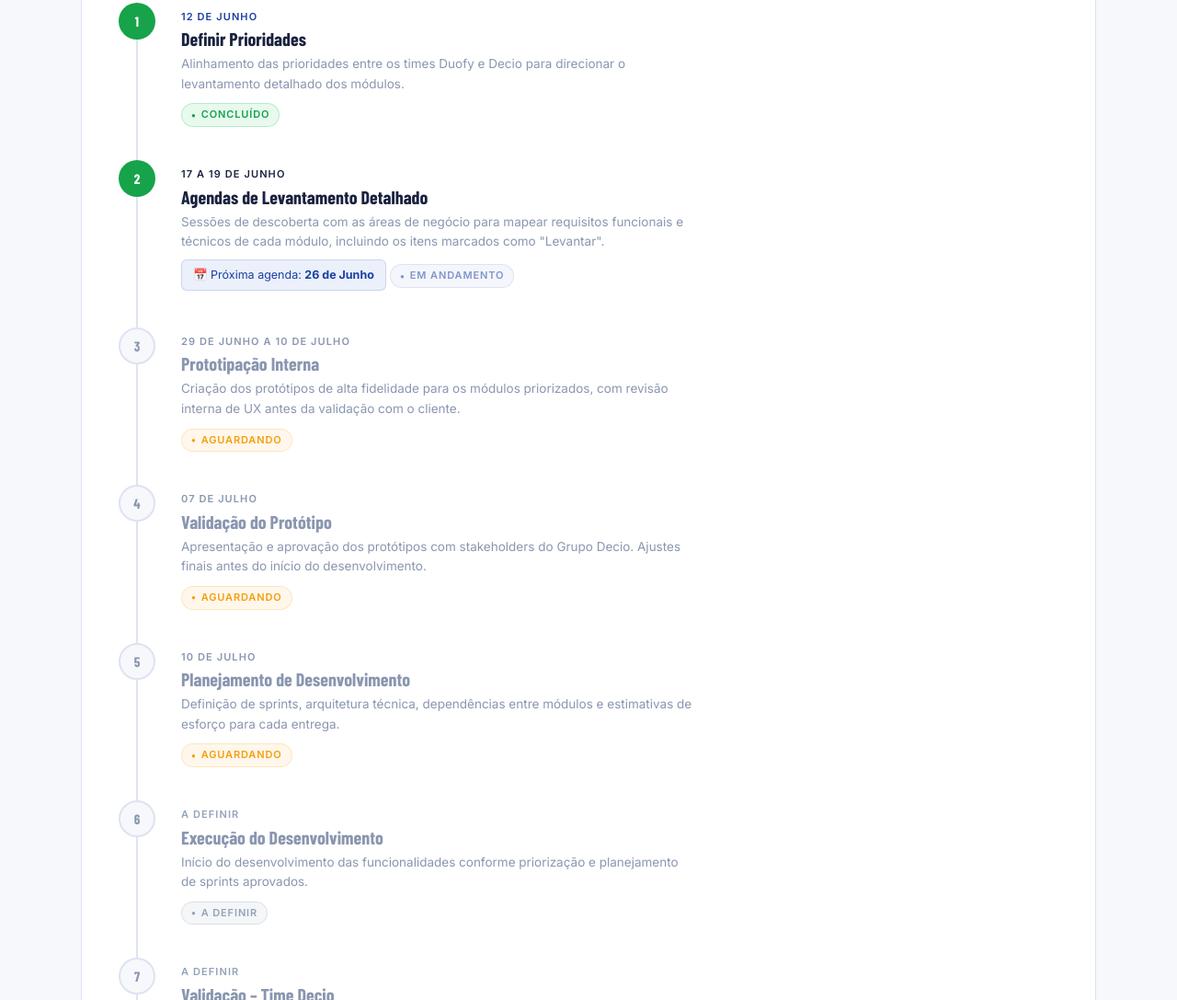
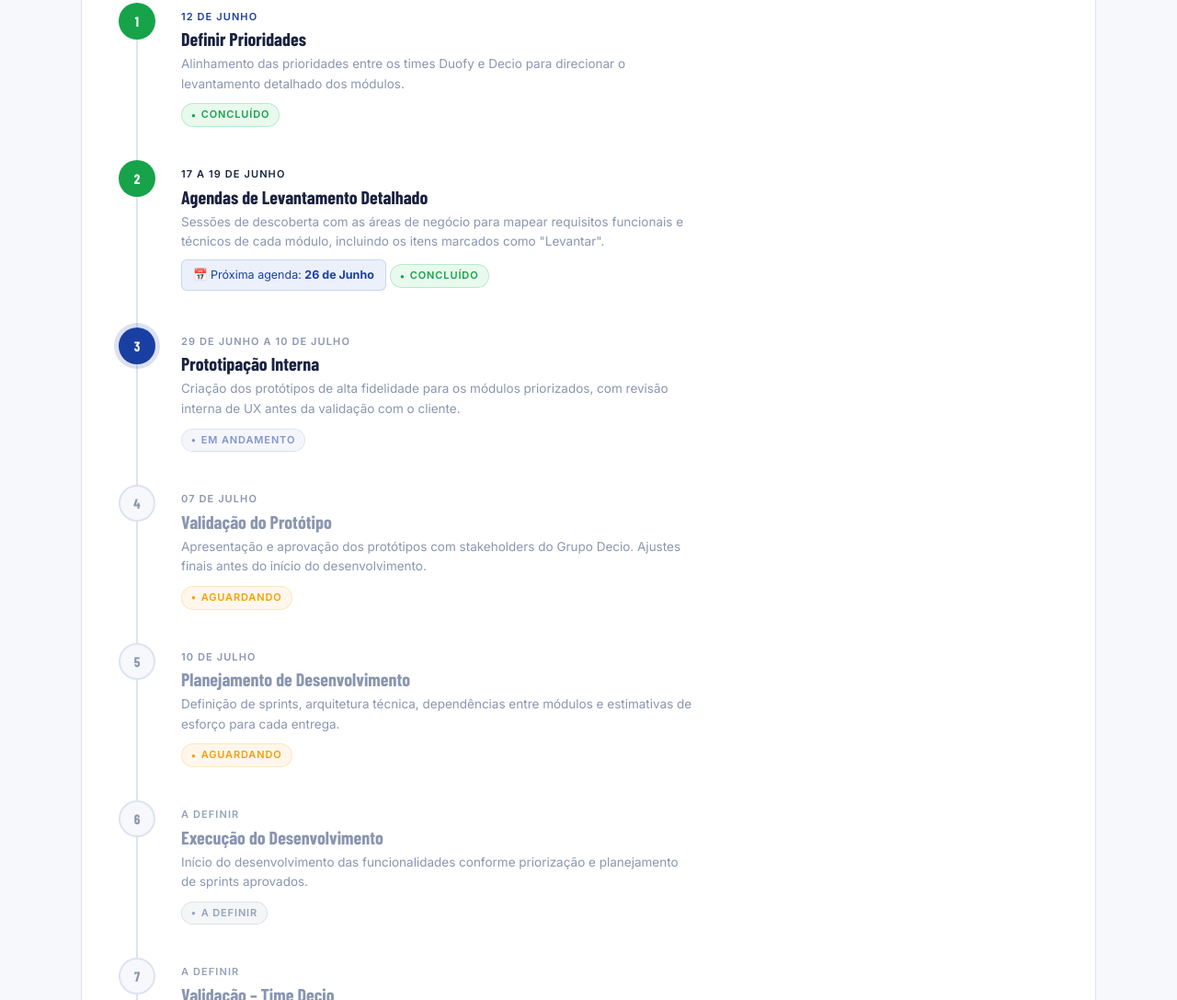
Before and after one commit to duofy-solucoes/status_report_publicos, a plain HTML site: page posto360.html in a window 1280 px wide. Shown: the part 3775-4862 px from the top of the page at 92% size. Drawn offline with nearby package versions, Linux system fonts and the light colour scheme; a web font is replaced by a local one.

Commit message:
timeline: levantamento concluido, prototipacao em andamento

```diff
--- a/posto360.html
+++ b/posto360.html
@@ -832,17 +832,17 @@
           <div class="tl-title">Agendas de Levantamento Detalhado</div>
           <div class="tl-desc">Sessões de descoberta com as áreas de negócio para mapear requisitos funcionais e técnicos de cada módulo, incluindo os itens marcados como "Levantar".</div>
           <div class="tl-note">📅 Próxima agenda: <strong>26 de Junho</strong></div>
-          <span class="tl-status active">Em Andamento</span>
+          <span class="tl-status done">Concluído</span>
         </div>
       </div>
 
       <div class="timeline-item">
-        <div class="tl-node pending">3</div>
+        <div class="tl-node active">3</div>
         <div class="tl-content">
           <div class="tl-date pending">29 de Junho a 10 de Julho</div>
-          <div class="tl-title pending">Prototipação Interna</div>
+          <div class="tl-title">Prototipação Interna</div>
           <div class="tl-desc">Criação dos protótipos de alta fidelidade para os módulos priorizados, com revisão interna de UX antes da validação com o cliente.</div>
-          <span class="tl-status pending">Aguardando</span>
+          <span class="tl-status active">Em Andamento</span>
         </div>
       </div>
 
```
